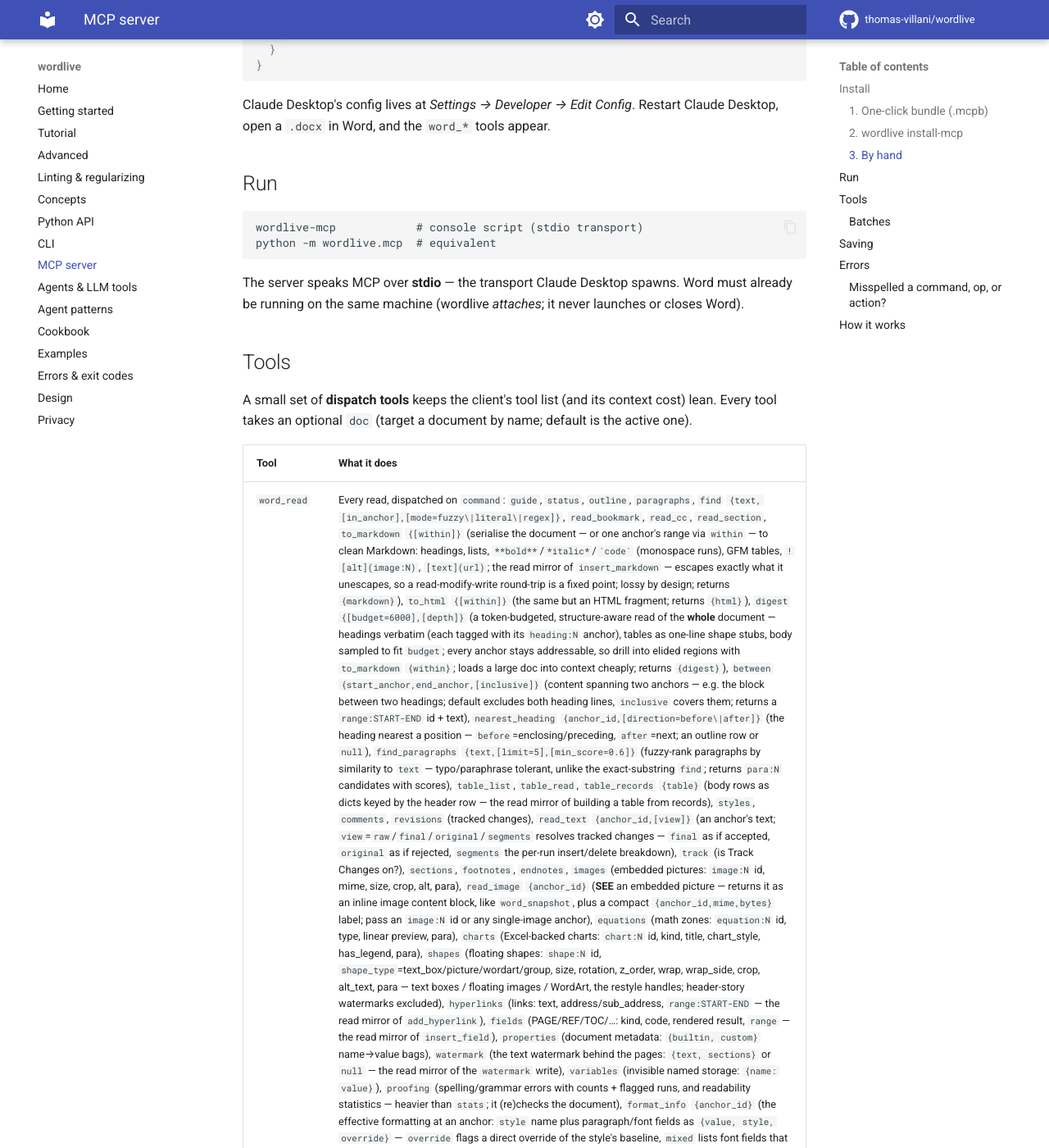
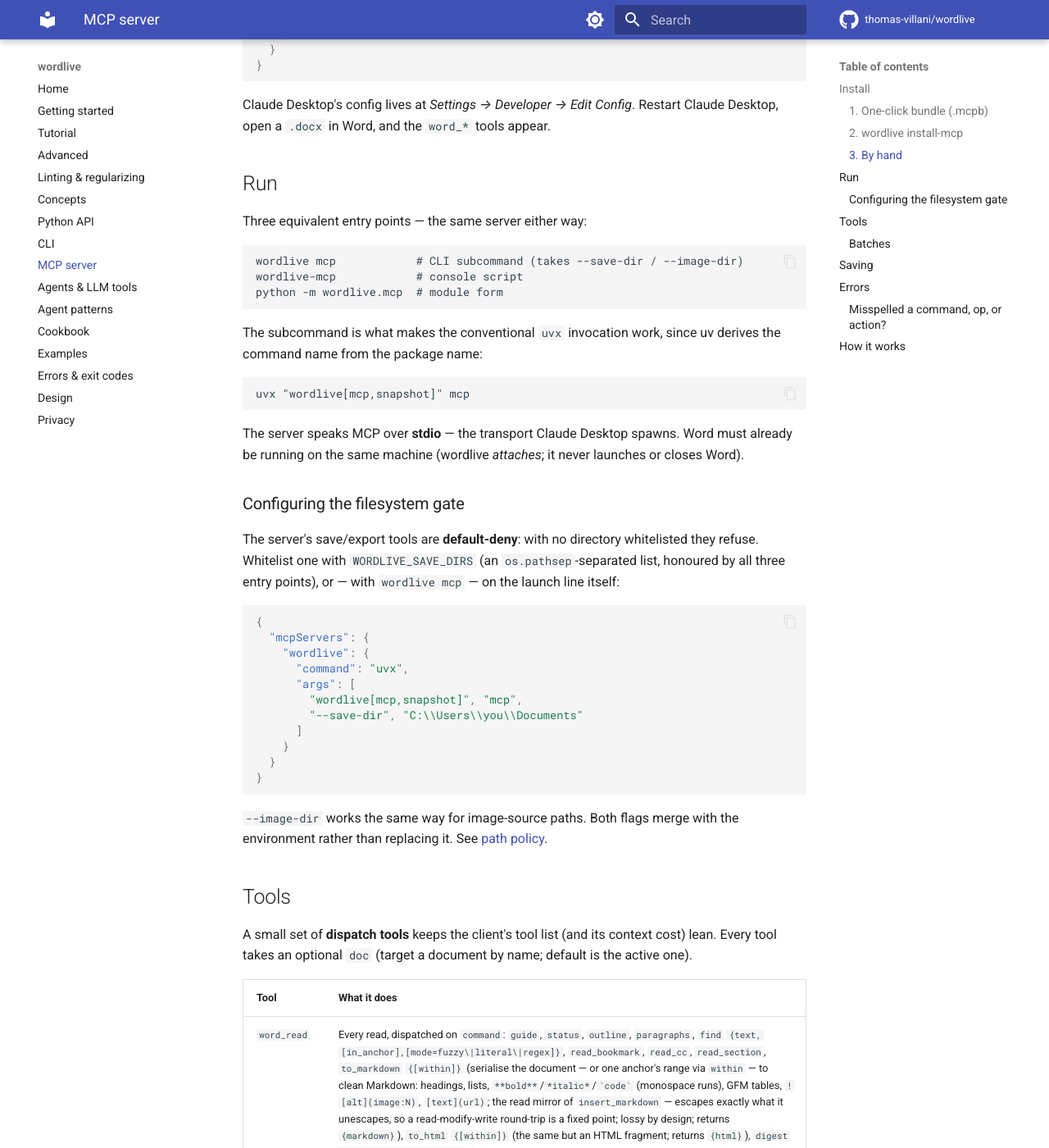
Before and after one commit to thomas-villani/wordlive, an MkDocs documentation site: the page built from docs/mcp.md, in a window 1280 px wide and 1400 px high, scrolled down 1657 px. Shown: the whole window at 82% size. Built offline with MkDocs 1.6.1 and Material for MkDocs 9.7.7, drawn with Linux system fonts in a browser that asks for light colours; comment, search, counter and statistics services are not loaded; some of the changed text lies outside the part shown.

Commit message:
feat(cli): add `wordlive mcp`, so uvx can launch the server conventionally
`wordlive-mcp` is a console script *inside* the `wordlive` distribution, and uv
derives a command name from the *package* name. That mismatch forced `--from`
on every launch line, and — more importantly — broke the natural shape of the
registry listing: a client building `uvx {runtimeArgs} {identifier}
{packageArgs}` produced `uvx --from wordlive[mcp,snapshot] wordlive-mcp
wordlive`. The previous commit worked around it by smuggling the command name
into `runtimeArguments` as a positional.

Exposing the server as a subcommand removes the mismatch. Both spellings now
work and both are correct:

    uvx "wordlive[mcp,snapshot]" mcp
    uvx --from wordlive[mcp,snapshot] wordlive mcp

so `server.json` can put `identifier` in its natural slot with `mcp` as a
package argument. `install-mcp` emits the shorter form; `wordlive-mcp` and
`python -m wordlive.mcp` keep working, and existing configs are untouched.

The verb also takes `--save-dir` / `--image-dir`. `build_server()` called
`PathPolicy.from_env()` internally, so the filesystem gate was reachable only
through env vars, and a group-level `--save-dir` would have been silently
dropped by a subcommand. `build_server()` / `main()` now accept an explicit
`policy`, and the verb merges flags given on either side of the subcommand with
the environment. Verified against live Word over real stdio: no flag ->
"saving is disabled"; `--save-dir` with an outside target -> "outside the
allowed save directories"; with an inside target -> saved.

This is the one verb that does not emit a JSON object — stdout is the MCP
transport — so `--json/--text` and `--doc` are ignored there. Noted as an
explicit exception to invariant #4 in CLAUDE.md rather than left silent.

Co-Authored-By: Claude Opus 5 (1M context) <noreply@anthropic.com>

````diff
--- a/docs/mcp.md
+++ b/docs/mcp.md
@@ -85,14 +85,48 @@ Claude Desktop, open a `.docx` in Word, and the `word_*` tools appear.
 
 ## Run
 
+Three equivalent entry points — the same server either way:
+
 ```
-wordlive-mcp            # console script (stdio transport)
-python -m wordlive.mcp  # equivalent
+wordlive mcp            # CLI subcommand (takes --save-dir / --image-dir)
+wordlive-mcp            # console script
+python -m wordlive.mcp  # module form
+```
+
+The subcommand is what makes the conventional `uvx` invocation work, since uv
+derives the command name from the package name:
+
+```
+uvx "wordlive[mcp,snapshot]" mcp
 ```
 
 The server speaks MCP over **stdio** — the transport Claude Desktop spawns. Word
 must already be running on the same machine (wordlive *attaches*; it never launches
 or closes Word).
+
+### Configuring the filesystem gate
+
+The server's save/export tools are **default-deny**: with no directory
+whitelisted they refuse. Whitelist one with `WORDLIVE_SAVE_DIRS` (an
+`os.pathsep`-separated list, honoured by all three entry points), or — with
+`wordlive mcp` — on the launch line itself:
+
+```json
+{
+  "mcpServers": {
+    "wordlive": {
+      "command": "uvx",
+      "args": [
+        "wordlive[mcp,snapshot]", "mcp",
+        "--save-dir", "C:\\Users\\you\\Documents"
+      ]
+    }
+  }
+}
+```
+
+`--image-dir` works the same way for image-source paths. Both flags merge with
+the environment rather than replacing it. See [path policy](cli.md#global-flags).
 
 ## Tools
 
@@ -193,6 +227,11 @@ LLM-supplied images. Configure both in the client's server entry:
 }
 ```
 
+If you launch via `wordlive mcp`, the `--save-dir` / `--image-dir` flags do the
+same job as `args` instead of `env` — see
+[Configuring the filesystem gate](#configuring-the-filesystem-gate). Flags and
+environment merge, so you can use either or both.
+
 ## Errors
 
 A failed tool call comes back flagged as an error whose message is a JSON object:
````
Also changed, not shown: other parts of docs/mcp.md (+3 -3 lines), CHANGELOG.md (+19 -2 lines), CLAUDE.md (+10 -1 lines), README.md (+6 -3 lines), docs/agents.md (+12 -6 lines), docs/cli.md (+38 -6 lines), server.json (+7 -5 lines), 5 other files.
